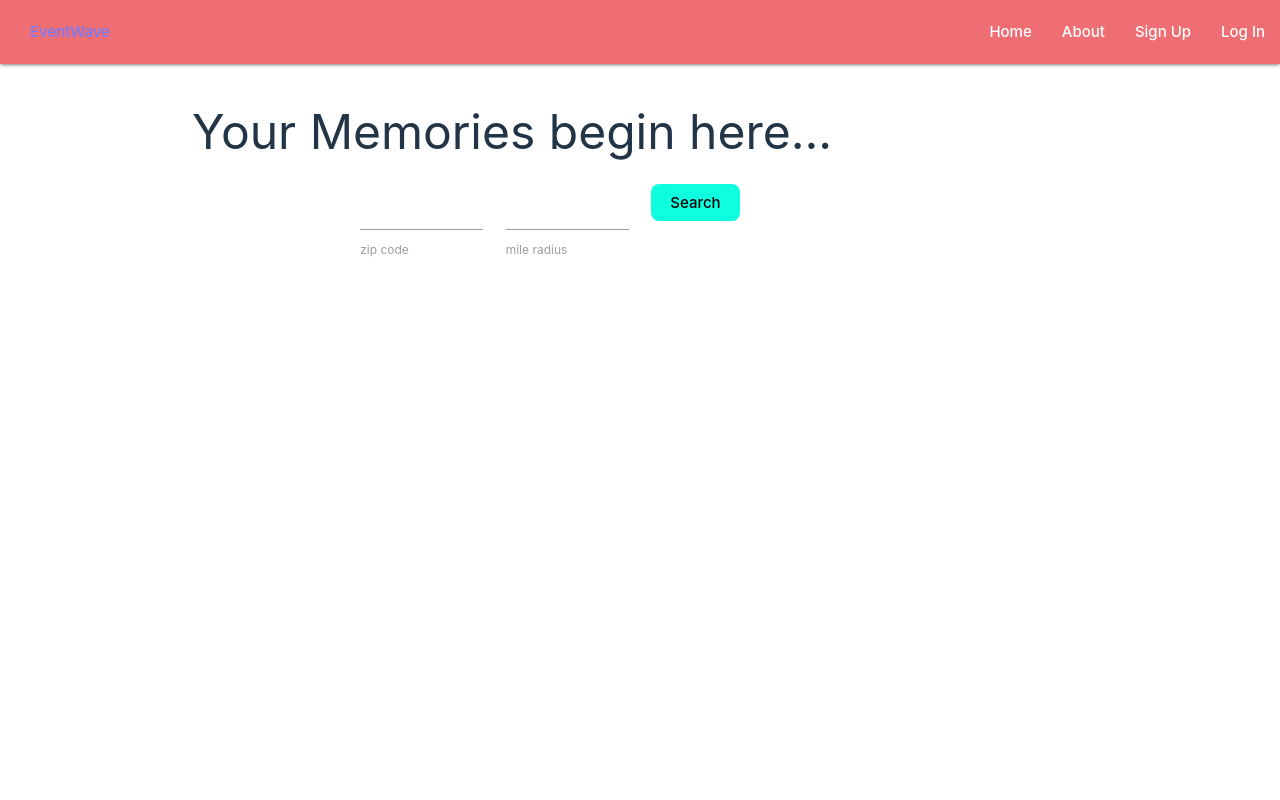
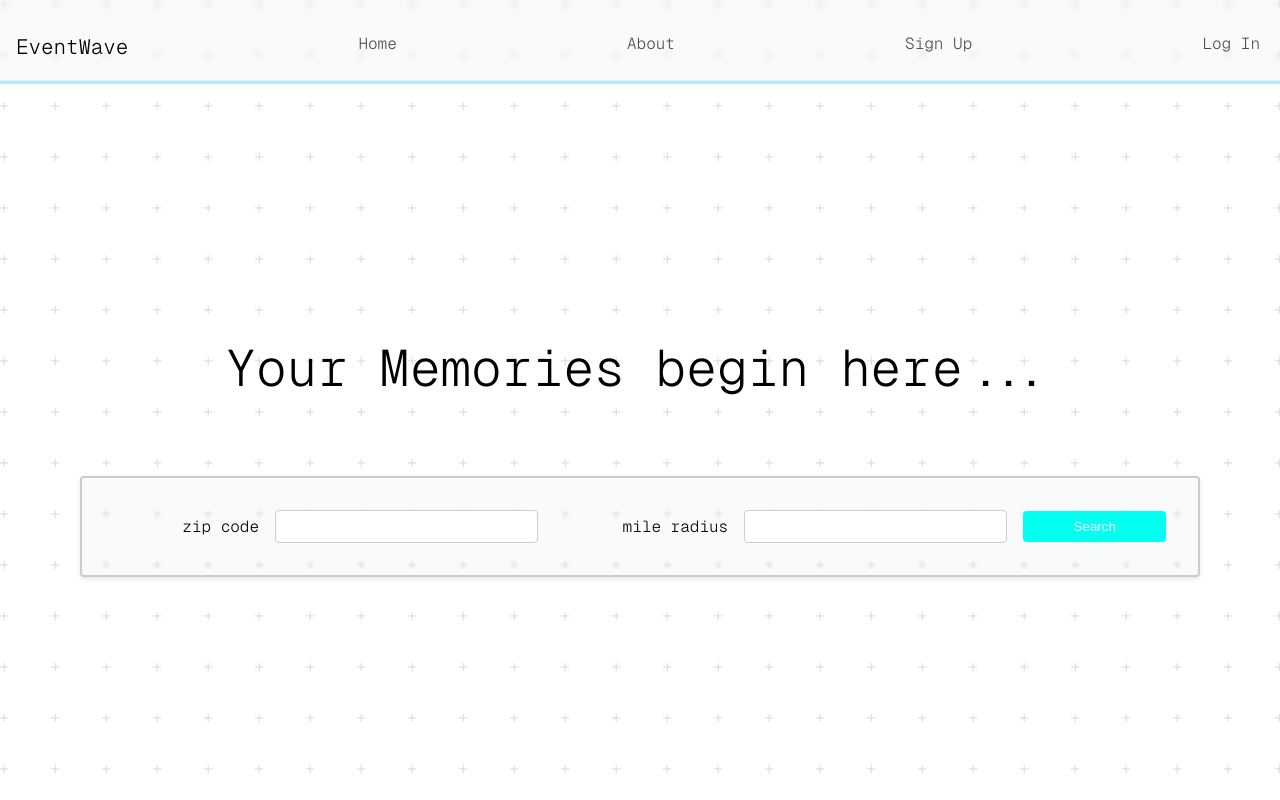
Before and after one commit to FrazierMark/ACS-1220-Final-Project, a Flask app: page / in a window 1280 px wide. Run offline with Flask 3, Linux system fonts and the light colour scheme; some libraries are stand-ins or nearby versions.

Commit message:
Css work for css class

```diff
--- a/app.py
+++ b/app.py
@@ -10,7 +10,7 @@ with app.app_context():
     migrate = Migrate(app, db)
 
 if __name__ == "__main__":
-    app.run(debug=True)
+    app.run(host='127.0.0.1', port=8080, debug=True)
 
 # if __name__ == '__main__':
 #     app.run(host='127.0.0.1', port=8080, debug=True)
--- a/eventwave_app/routes.py
+++ b/eventwave_app/routes.py
@@ -26,7 +26,6 @@ bcrypt = Bcrypt()
 #           Routes                       #
 ##########################################
 
-
 @main.route('/', methods=['GET'])
 def homepage():
     """Landing Page"""
@@ -36,9 +35,7 @@ def homepage():
 def results():
     zip_code = request.form.get('zip')
     radius = request.form.get('radius')
-
     query = f'{BASE_URL}geoip={str(zip_code)}&range={radius}mi{PER_PAGE}{CLIENT_ID}'
-
     response = requests.get(query)
     responseData = response.json()
 
@@ -240,6 +237,8 @@ def parse_event_data(event):
         'venue': venue
     }
 
+
+
 def format_date(date_string):
     date = datetime.strptime(date_string, '%Y-%m-%dT%H:%M:%S')
     return date.strftime('%A, %B %d, %Y %I:%M %p')
--- a/eventwave_app/static/style.css
+++ b/eventwave_app/static/style.css
@@ -2,34 +2,173 @@
 	font-family: Inter, system-ui, Avenir, Helvetica, Arial, sans-serif;
 	line-height: 1.5;
 	font-weight: 400;
-
-	color-scheme: light dark;
-	color: rgba(255, 255, 255, 0.87);
-	background-color: #242424;
-
 	font-synthesis: none;
 	text-rendering: optimizeLegibility;
 	-webkit-font-smoothing: antialiased;
 	-moz-osx-font-smoothing: grayscale;
 }
 
+@font-face {
+	font-family: 'Geist-Light';
+	src: url('../static/fonts/GeistMono-Light.otf') format('opentype');
+	font-weight: 300; /* or the correct weight for Geist-Light */
+}
+
+@font-face {
+	font-family: 'Geist-Bold';
+	src: url('../static/fonts/GeistMono-Bold.otf') format('opentype');
+	font-weight: 700;
+}
+
 a {
-	font-weight: 500;
-	color: #646cff;
-}
-a:hover {
-	color: #535bf2;
+	color: black;
+	text-decoration: none;
 }
 
 body {
 	margin: 0;
 	display: flex;
 	flex-direction: column;
+	background: #fff url('../static/img/bg.svg');
+	font-family: 'Geist-Light', sans-serif;
+	height: 100vh;
 }
 
-h1 {
+header {
+	position: sticky;
+	top: 0;
+	width: 100%;
+	font-weight: bold;
+	height: 80px;
+	z-index: 1000;
+	backdrop-filter: blur(3px);
+	box-shadow: 0 2px 5px rgba(0, 0, 0, 0.1);
+	background-color: rgba(195, 207, 203, 0.108);
+}
+
+.nav-wrapper {
+	position: sticky;
+	width: 100%;
+	padding-top: 2rem;
+	padding-left: 1rem;
+	padding-bottom: 1.1rem;
+	padding-right: 20px;
+	display: flex;
+	justify-content: space-between;
+	box-sizing: border-box;
+}
+
+.nav-wrapper a {
+	gap: 0.2rem;
+	color: rgb(79, 77, 77);
+	justify-content: space-between;
+}
+
+a.logo {
+	font-size: 1.3rem;
+	color: black;
+}
+
+.progress {
+	height: 3px;
+	background: #abeeff;
+	width: 100%;
+	z-index: 99999;
+
+	.inner {
+		background: #ff63d0;
+		height: 100%;
+		transform-origin: left;
+		width: 100%;
+		transform: scaleX(0);
+	}
+}
+
+.container {
+	width: 100%;
+	padding-top: 100px;
+}
+
+.search-container {
+	padding: 2rem;
+	margin: 5rem;
+	border: 2px solid #ccc;
+	border-radius: 4px;
+	backdrop-filter: blur(1px);
+	background-color: rgba(195, 207, 203, 0.099);
+	box-shadow: 0 2px 5px rgba(0, 0, 0, 0.1);
+}
+
+form {
+	display: flex;
+	flex-wrap: wrap;
+	gap: 1rem;
+	align-items: center;
+}
+
+form > * {
+	flex: 1 1 auto;
+}
+
+label {
+	text-align: right;
+}
+
+input {
+	padding: 0.5rem;
+	border: 1px solid #ccc;
+	border-radius: 4px;
+}
+
+button {
+	padding: 0.5rem 1rem;
+	background-color: #01fff2;
+	color: white;
+	border: none;
+	border-radius: 4px;
+	cursor: pointer;
+}
+
+button:hover {
+	background-color: #0056b3;
+}
+
+.results-container {
+	display: grid;
+	grid-template-columns: repeat(auto-fill, minmax(300px, 1fr));
+	gap: 3rem;
+	padding: 20px;
+}
+
+.result {
+	background-color: #fff;
+	border: 1px solid #ddd;
+	border-radius: 8px;
+	box-shadow: 0 2px 5px rgba(0, 0, 0, 0.1);
+	overflow: hidden;
+	transition: transform 0.2s;
+}
+
+.result:hover {
+	transform: scale(1.05);
+}
+
+.collection-header {
+	background-color: #f5f5f5;
+	padding: 10px;
+	text-align: center;
+}
+
+.responsive-img {
+	width: 100%;
+	height: auto;
+}
+
+.intro {
+	margin-top: 10rem;
 	font-size: 3.2em;
 	line-height: 1.1;
+	text-align: center;
 }
 
 .my-events {
@@ -40,40 +179,3 @@ h1 {
 .title {
 	padding: 2em;
 }
-
-button, #btn {
-	border-radius: 8px;
-	border: 1px solid transparent;
-	padding: 0.6em 1.2em;
-	font-size: 1em;
-	font-weight: 500;
-	font-family: inherit;
-	background-color: #0effdf;
-	cursor: pointer;
-	transition: border-color 0.25s;
-}
-button:hover {
-	border-color: #646cff;
-}
-button:focus,
-button:focus-visible {
-	outline: 4px auto -webkit-focus-ring-color;
-}
-.comment-section {
-	display: flex;
-	justify-content: space-between;
-	padding: 1em;
-}
-
-@media (prefers-color-scheme: light) {
-	:root {
-		color: #213547;
-		background-color: #ffffff;
-	}
-	a:hover {
-		color: #747bff;
-	}
-	button {
-		background-color: #f9f9f9;
-	}
-}
--- a/eventwave_app/templates/base.html
+++ b/eventwave_app/templates/base.html
@@ -5,39 +5,51 @@
     <meta name="viewport" content="width=device-width, initial-scale=1.0" />
     <meta http-equiv="X-UA-Compatible" content="ie=edge" />
     <title>EventWave</title>
-    <link rel="preconnect" href="https://fonts.googleapis.com">
-    <link rel="preconnect" href="https://fonts.gstatic.com" crossorigin>
-    <link href="https://fonts.googleapis.com/css2?family=Audiowide&display=swap" rel="stylesheet">
-    <link
-      rel="stylesheet"
-      href="https://cdnjs.cloudflare.com/ajax/libs/materialize/1.0.0/css/materialize.min.css"
-    />
-    <script src="https://cdnjs.cloudflare.com/ajax/libs/materialize/1.0.0/js/materialize.min.js"></script>
+    <script src="https://cdnjs.cloudflare.com/ajax/libs/gsap/3.12.2/gsap.min.js" integrity="sha512-16esztaSRplJROstbIIdwX3N97V1+pZvV33ABoG1H2OyTttBxEGkTsoIVsiP1iaTtM8b3+hu2kB6pQ4Clr5yug==" crossorigin="anonymous" referrerpolicy="no-referrer"></script>
+    <script src="https://cdnjs.cloudflare.com/ajax/libs/gsap/3.12.2/ScrollTrigger.min.js" integrity="sha512-Ic9xkERjyZ1xgJ5svx3y0u3xrvfT/uPkV99LBwe68xjy/mGtO+4eURHZBW2xW4SZbFrF1Tf090XqB+EVgXnVjw==" crossorigin="anonymous" referrerpolicy="no-referrer"></script>
+    <script src="https://cdn.jsdelivr.net/gh/studio-freight/lenis@1.0.19/bundled/lenis.min.js"></script>
     <link rel="stylesheet" href="/static/style.css">
   </head>
 
-</div>
   <body>
-    <header class="navbar-fixed">
-      <nav>
-        <div class="nav-wrapper">
-          <a href="/" class="title">EventWave</a>
-            <ul class="right">
-                <li><a href="/" >Home</a></li>
-                <li><a href="/about">About</a></li>
-                {% if current_user.is_authenticated %}
-                    <li><a href="/logout">Log Out</a></li>
-                    <li><a href="/dashboard">Event Dashboard</a></li>
-                {% else %}
-                    <li><a href="/signup">Sign Up</a></li>
-                    <li><a href="/login">Log In</a></li>
-                {% endif %}
-            </ul>
-        </div>
+    <header>
+      <nav class="nav-wrapper">
+          <a href="/" class="logo">EventWave</a>
+
+          <a href="/" class="home">Home</a>
+          <a href="/about" class="about">About</a>
+          {% if current_user.is_authenticated %}
+              <a href="/dashboard">Event Dashboard</a>
+              <a href="/logout">Log Out</a>
+          {% else %}
+              <a href="/signup">Sign Up</a>
+              <a href="/login">Log In</a>
+          {% endif %}
       </nav>
+      <div class="progress">
+        <div class="inner"></div>
+      </div>
+
     </header>
 
     <main class="container">{% block content %} {% endblock %}</main>
-  </body>
+
+    <script>
+      gsap.to('.inner', {
+        scaleX: 1,
+        scrollTrigger: {
+          scrub: 0.33333,
+        },
+      });
+
+      const lenis = new Lenis();
+
+      function raf(time) {
+        lenis.raf(time);
+        requestAnimationFrame(raf);
+      }
+
+      requestAnimationFrame(raf);
+    </script>
   </body>
 </html>
--- a/eventwave_app/templates/events/index.html
+++ b/eventwave_app/templates/events/index.html
@@ -1,33 +1,18 @@
 {% extends 'base.html' %} {% block content %}
 
-<h1>Your Memories begin here...</h1>
-<section class="container" id="container">
-	<div class="row">
-		<div class="col s12 15">
-			<div class="col s12 15offset-l2">
-				<form action="/results" method="POST">
-					<div class="search">
-						<div class="col s3">
-							<input type="number" id="zip" name="zip" />
-							<label for="number">zip code</label>
-						</div>
-						<div class="col s3">
-							<input type="number" id="radius" name="radius" />
-							<label for="number">mile radius</label>
-						</div>
-						<div class="col s3">
-							<button id='btn'
-								type="submit"
-							>
-								Search
-							</button>
-						</div>
-					</div>
-				</form>
-			</div>
-		</div>
-	</div>
+<h1 class="intro">Your Memories begin here...</h1>
+<section class="search-container">
+	<form action="/results" method="POST">
+		<label for="number">zip code</label>
+		<input type="number" id="zip" name="zip" required />
+
+		<label for="number">mile radius</label>
+		<input type="number" id="radius" name="radius" required />
+
+		<button id="btn" type="submit">Search</button>
+	</form>
 </section>
-</body>
+
+
 
 {% endblock content %}
```
Also changed, not shown: docker-compose.yml (added, +18 -0 lines), eventwave_app/templates/events/results.html (+18 -26 lines), requirements.txt (+18 -2 lines), eventwave_app/static/fonts/FoxCavalier-WyzrE.ttf (deleted), eventwave_app/static/fonts/GeistMono-Bold.otf (added), eventwave_app/static/fonts/GeistMono-Light.otf (added), eventwave_app/static/fonts/HappyTalk-Oon8.ttf (deleted), eventwave_app/static/fonts/OpenBrush.ttf (deleted), eventwave_app/static/img/bg.svg (added), 1 other file.
